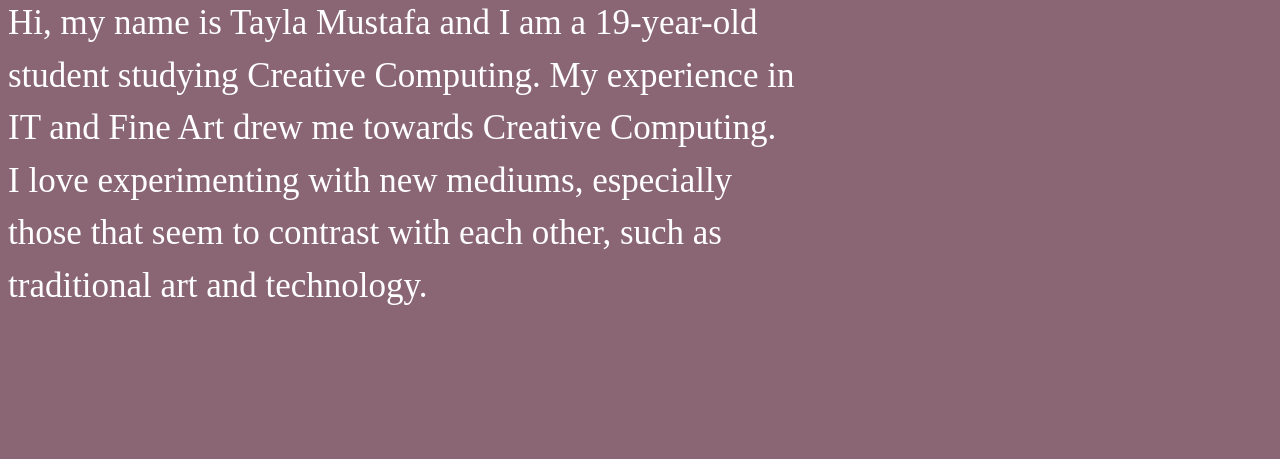
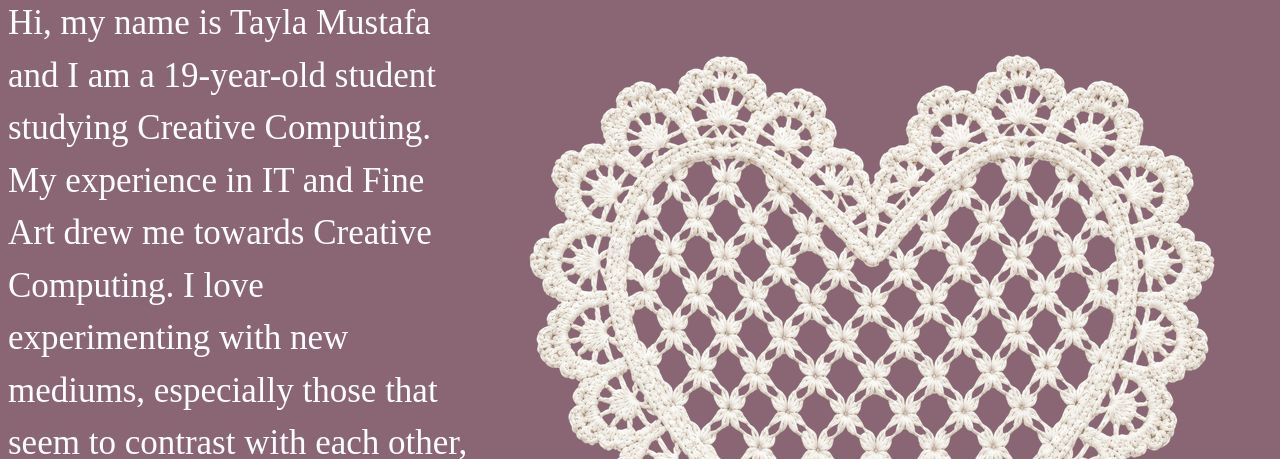
Before and after one commit to taylamustafa23-ops/web-dev, a plain HTML site: page week_01/accessible-ver.html in a window 1280 px wide. Shown: the part 341-800 px from the top of the page. Drawn offline with nearby package versions, Linux system fonts and the light colour scheme; a web font is replaced by a local one.

Commit message:
week 1 basically done

```diff
--- a/week_01/accessible-ver.html
+++ b/week_01/accessible-ver.html
@@ -11,15 +11,23 @@
     </head>
     <body bgcolor="#8A6674">
         <section>
+           <!-- header text colour, size and placement -->
         <h1 style="color: #F7E6A9; font-family:'Playfair Display', serif; font-size: 90px;">Tayla Mustafa</h1>
         <h2 style="color: #FFFF; font-size:60px; margin-bottom: 0px;"> About me: </h2>
 
+        <!-- image and alt text -->
+        <img src="../week_01_images/heart.png" alt="a lace heart" style="float: right;">
+
+
+             <!-- paragarph text colour -->
         <p style="color: #FFFF; font-size: 35px;max-width: 45ch; text-align: left; line-height: 1.5;margin-top:0px;">
 
-
+            <!-- my intro -->
             Hi, my name is Tayla Mustafa and I am a 19-year-old student studying Creative Computing. My experience in IT and Fine Art drew me towards Creative Computing. I love experimenting with new mediums, especially those that seem to contrast with each other, such as traditional art and technology.
         </p>
         </section>
+
+
     </body>
 </html>
 </html>
```
Also changed, not shown: week_01_images/final-week1.png (added), week_01_images/heart-download.png (added), week_01_images/heart.png (added), week_01_images/image-input .png (added), week_01_images/inspo.jpg (added), week_01_images/web-heart1.png (added), week_01_images/week1-last-image.png (added), 2 other files.
